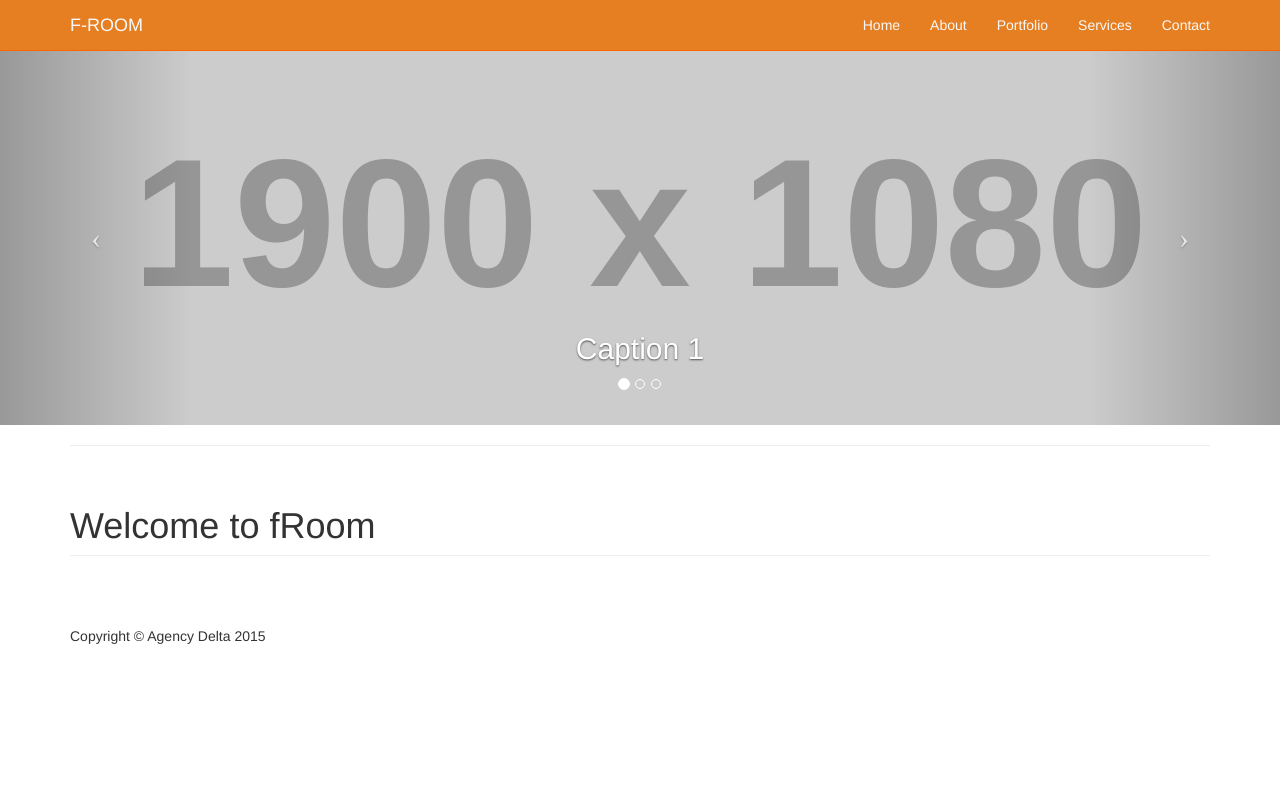
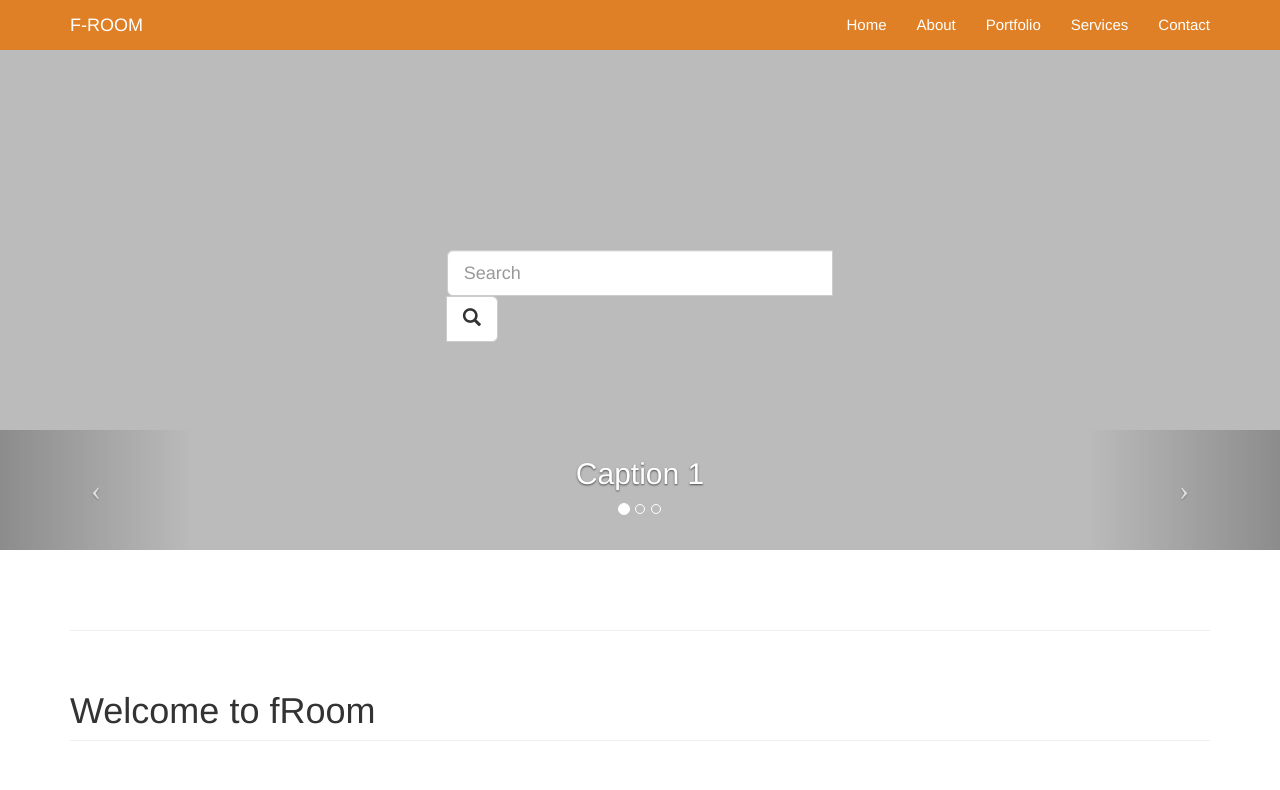
Before and after one commit to agency2016/froomfrontend, a PHP site: page / in a window 1280 px wide. Shown: the top 790 px of the page. Before the commit the page ends 644 px from the top, so only its background shows below. Run offline with PHP 8.4, Linux system fonts and the light colour scheme; grey boxes labelled with a size stand in for pictures from a placeholder-image service; some libraries are stand-ins or nearby versions.

Commit message:
search box added

```diff
--- a/css/style.css
+++ b/css/style.css
@@ -8,25 +8,6 @@
 }
 
 
-/* Home Page Carousel */
-header.carousel {
-    height: 50%;
-}
-
-header.carousel .item,
-header.carousel .item.active,
-header.carousel .carousel-inner {
-    height: 100%;
-}
-
-header.carousel .fill {
-    width: 100%;
-    height: 100%;
-    background-position: center;
-    background-size: cover;
-}
-
-
 /* Footer Styles */
 
 footer {
@@ -34,67 +15,125 @@
 }
 
 
+/* CUSTOMIZE THE CAROUSEL
+-------------------------------------------------- */
 
-/* Responsive Styles */
-
-
-
-@media(max-width:767px) {
-
-    header.carousel .carousel {
-        height: 70%;
-    }
+.carousel {
+  margin-bottom: 60px;
 }
 
+.carousel-control {
+  top: 76%;
+}
+
+.carousel-caption {
+  z-index: 10;
+}
+
+.carousel .item {
+  height: 500px;
+  background-color:#bbb;
+  overflow:hidden;
+}
+.carousel img {
+  position: absolute;
+  top: 0;
+  left: 0;
+  min-width: 100%;
+  height: 500px;
+}
+
+#searchForm {
+    position:absolute;
+    top:40%;
+}
+
+/* RESPONSIVE CSS
+-------------------------------------------------- */
+@media (max-width: 768px) {
+
+  .carousel-inner>.item>img, .carousel-inner>.item>a>img {
+    max-width:inherit;
+  }
+
+  .carousel-caption p {
+    margin-bottom: 20px;
+    font-size: 21px;
+    line-height: 1.4;
+  }
+}
 
 
 /* Navigation */
 .navbar-default {
-  background-color: #e67e22;
-  border-color: #ff6500;
+    font-size: 15px;
+    background-color: rgba(224, 128, 38, 1);
+    border-width: 0px;
+    border-radius: 0px;
+
 }
+
+
 .navbar-default .navbar-brand {
-  color: #f9f9f9;
+    color: rgba(255, 255, 255, 1);
+
 }
-.navbar-default .navbar-brand:hover, .navbar-default .navbar-brand:focus {
+
+.navbar-default .navbar-brand:hover,
+.navbar-default .navbar-brand:focus {
   color: #fbfbfb;
 }
+
 .navbar-default .navbar-text {
   color: #f9f9f9;
 }
+
 .navbar-default .navbar-nav > li > a {
-  color: #f9f9f9;
+    color: rgba(255, 255, 255, 1);
+    background-color: rgba(224, 128, 38, 1);
 }
-.navbar-default .navbar-nav > li > a:hover, .navbar-default .navbar-nav > li > a:focus {
-  color: #fbfbfb;
+
+.navbar-default .navbar-nav>.active>a,
+.navbar-default .navbar-nav > li > a:hover,
+.navbar-default .navbar-nav > li > a:focus {
+    color: rgba(252, 252, 252, 1);
+    background-color: rgba(250, 159, 85, 1);
 }
+
 .navbar-default .navbar-nav > li > .dropdown-menu {
   background-color: #e67e22;
 }
+
 .navbar-default .navbar-nav > li > .dropdown-menu > li > a {
-  color: #f9f9f9;
+    color: rgba(255, 255, 255, 1);
+    background-color: rgba(224, 128, 38, 1);
 }
+
 .navbar-default .navbar-nav > li > .dropdown-menu > li > a:hover,
 .navbar-default .navbar-nav > li > .dropdown-menu > li > a:focus {
-  color: #fbfbfb;
-  background-color: #ff6500;
+    color: rgba(252, 252, 252, 1);
+    background-color: rgba(250, 159, 85, 1);
 }
+
 .navbar-default .navbar-nav > li > .dropdown-menu > li > .divider {
-  background-color: #e67e22;
+    background-color: #e67e22;
 }
-.navbar-default .navbar-nav > .active > a, .navbar-default .navbar-nav > .active > a:hover, .navbar-default .navbar-nav > .active > a:focus {
-  color: #fbfbfb;
-  background-color: #ff6500;
+
+.navbar-default .navbar-nav > .active > a,
+.navbar-default .navbar-nav > .active > a:hover,
+.navbar-default .navbar-nav > .active > a:focus {
+    color: rgba(255, 255, 255, 1);
+    background-color: rgba(217, 111, 11, 1);
+
 }
-.navbar-default .navbar-nav > .open > a, .navbar-default .navbar-nav > .open > a:hover, .navbar-default .navbar-nav > .open > a:focus {
-  color: #fbfbfb;
-  background-color: #ff6500;
+
+.navbar-default .navbar-toggle {
+    border-color: #d96f0b;
 }
-.navbar-default .navbar-toggle {
-  border-color: #ff6500;
-}
-.navbar-default .navbar-toggle:hover, .navbar-default .navbar-toggle:focus {
-  background-color: #ff6500;
+
+.navbar-default .navbar-toggle:hover,
+.navbar-default .navbar-toggle:focus {
+    background-color: #d96f0b;
 }
 .navbar-default .navbar-toggle .icon-bar {
   background-color: #f9f9f9;
@@ -114,10 +153,13 @@
   .navbar-default .navbar-nav .open .dropdown-menu > li > a {
     color: #f9f9f9;
   }
-  .navbar-default .navbar-nav .open .dropdown-menu > li > a:hover, .navbar-default .navbar-nav .open .dropdown-menu > li > a:focus {
+  .navbar-default .navbar-nav .open .dropdown-menu > li > a:hover,
+  .navbar-default .navbar-nav .open .dropdown-menu > li > a:focus {
     color: #fbfbfb;
   }
-  .navbar-default .navbar-nav .open .dropdown-menu > .active > a, .navbar-default .navbar-nav .open .dropdown-menu > .active > a:hover, .navbar-default .navbar-nav .open .dropdown-menu > .active > a:focus {
+  .navbar-default .navbar-nav .open .dropdown-menu > .active > a,
+  .navbar-default .navbar-nav .open .dropdown-menu > .active > a:hover,
+  .navbar-default .navbar-nav .open .dropdown-menu > .active > a:focus {
     color: #fbfbfb;
     background-color: #ff6500;
   }
--- a/index.php
+++ b/index.php
@@ -87,6 +87,19 @@
             </div>
         </div>
 
+        <form class="col-sm-12" id="searchForm">
+            <div class="form-group col-sm-4 col-sm-offset-4">
+                <div class="input-group input-group-lg center-block">
+                    <input type="text" class="form-control" placeholder="Search">
+                    <div class="input-group-btn">
+                        <button type="submit" class="btn btn-default">
+                            <span class="glyphicon glyphicon-search"></span>
+                        </button>
+                    </div>
+                </div>
+            </div>
+        </form>
+
         <!-- Controls -->
         <a class="left carousel-control" href="#myCarousel" data-slide="prev">
             <span class="icon-prev"></span>
```
